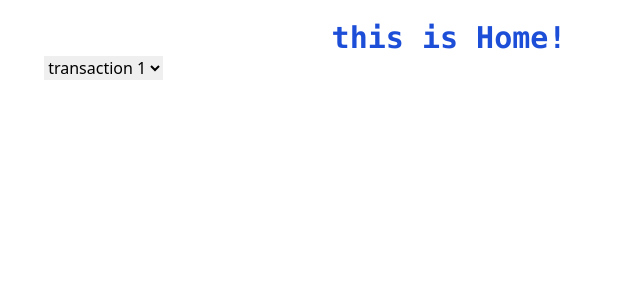
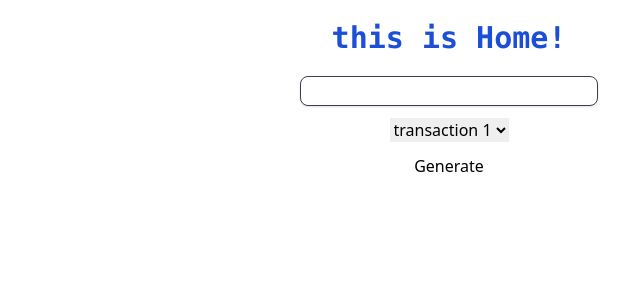
Before and after one commit to wertyaser/flask-htmx, a Flask app: page / in a window 1280 px wide. Shown: the part 64-364 px from the top of the page, without its empty margins (191-831 px from the left). Run offline with Flask 3, Linux system fonts and the light colour scheme; parts of the project's set-up code (start-up, migrations or seed data) failed here and were passed over; some libraries are stand-ins or nearby versions.

Commit message:
home update

```diff
--- a/static/dist/css/output.css
+++ b/static/dist/css/output.css
@@ -648,6 +648,10 @@ video {
   width: 100%;
 }
 
+.w-auto {
+  width: auto;
+}
+
 .max-w-full {
   max-width: 100%;
 }
@@ -658,6 +662,14 @@ video {
 
 .max-w-sm {
   max-width: 24rem;
+}
+
+.max-w-screen-md {
+  max-width: 768px;
+}
+
+.flex-row {
+  flex-direction: row;
 }
 
 .flex-col {
@@ -678,6 +690,10 @@ video {
 
 .justify-between {
   justify-content: space-between;
+}
+
+.gap-3 {
+  gap: 0.75rem;
 }
 
 .space-x-3 > :not([hidden]) ~ :not([hidden]) {
@@ -742,6 +758,11 @@ video {
 .border-yellow-500 {
   --tw-border-opacity: 1;
   border-color: rgb(234 179 8 / var(--tw-border-opacity));
+}
+
+.border-gray-700 {
+  --tw-border-opacity: 1;
+  border-color: rgb(55 65 81 / var(--tw-border-opacity));
 }
 
 .bg-blue-300 {
--- a/templates/home/index.html
+++ b/templates/home/index.html
@@ -4,13 +4,20 @@
 </h1>
 
 <div class="">
-  <div>
-    <input type="text" name="name" />
-    <select name="transactions" id="">
+  <div
+    class="flex flex-col max-w-screen-md mx-auto gap-3 items-center justify-center mt-5"
+  >
+    <input
+      class="border border-gray-700 shadow rounded-lg text-xl"
+      type="text"
+      name="name"
+    />
+    <select class="max-w-screen-md" name="transactions" id="">
       <option disabled value="">--Select--</option>
       <option value="">transaction 1</option>
       <option value="">transaction 2</option>
     </select>
+    <button type="submit">Generate</button>
   </div>
 </div>
 {% endblock %}
```
